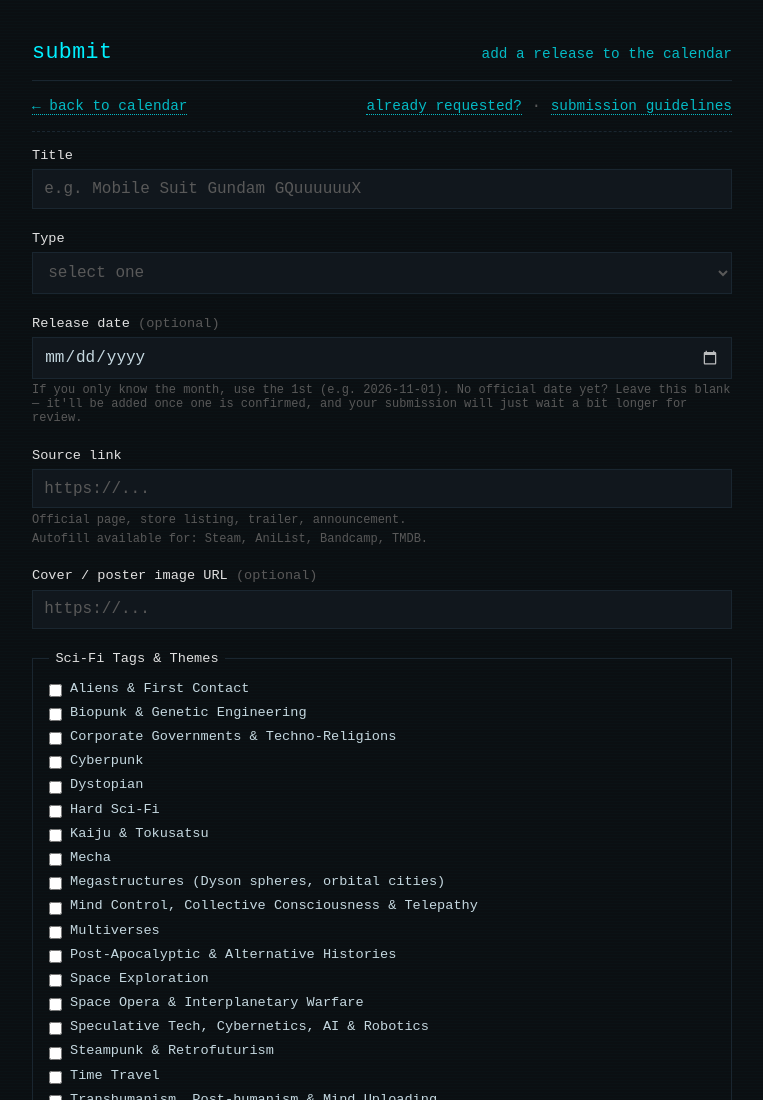
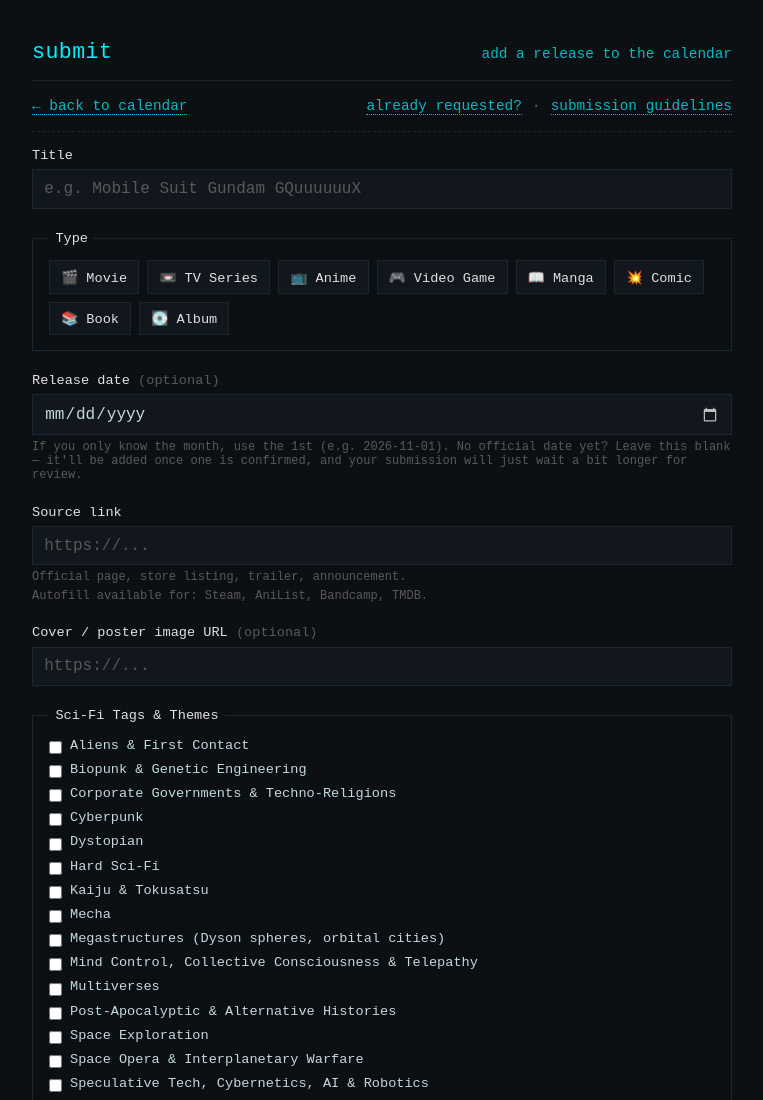
Before and after one commit to bbmane/event-horizon, a plain HTML site: page submit.html in a window 1280 px wide. Shown: the top 1100 px of the page, without its empty margins (258-1021 px from the left). Drawn offline with Linux system fonts and the light colour scheme.

Commit message:
Update submit.html

```diff
--- a/submit.html
+++ b/submit.html
@@ -264,6 +264,26 @@
   .autofill-status.ok { color: var(--ok); }
   .autofill-status.err { color: var(--err); }
 
+    .type-options { display: flex; flex-wrap: wrap; gap: 0.5rem; }
+  .type-options label { position: relative; cursor: pointer; }
+  .type-options input { position: absolute; opacity: 0; width: 1px; height: 1px; }
+  .type-options span {
+    display: block;
+    padding: 0.45rem 0.7rem;
+    border: 1px solid var(--border);
+    background: var(--bg-raised);
+    color: var(--text-dim);
+    font-size: 0.85rem;
+    transition: border-color 0.15s ease, color 0.15s ease;
+  }
+  .type-options label:hover span { border-color: var(--accent-dim); }
+  .type-options input:checked + span {
+    border-color: var(--accent);
+    color: var(--accent);
+    background: var(--accent-faint);
+  }
+  .type-options input:focus-visible + span { outline: 1px solid var(--accent); outline-offset: 2px; }
+
 </style>
 <script>
   let showUnderscore = true;
@@ -303,21 +323,20 @@
       <div class="field-error">Title is required.</div>
     </div>
 
-    <div class="field" id="typeField">
-      <label for="type">Type</label>
-      <select id="type" name="type" required>
-        <option value="" disabled selected>select one</option>
-        <option>Movie</option>
-        <option>TV Series</option>
-        <option>Anime</option>
-        <option>Video Game</option>
-        <option>Manga</option>
-        <option>Comic</option>
-        <option>Book</option>
-        <option>Album</option>
-      </select>
+    <fieldset id="typeField">
+      <legend>Type</legend>
+      <div class="type-options">
+        <label><input type="radio" name="type" value="Movie"><span>🎬 Movie</span></label>
+        <label><input type="radio" name="type" value="TV Series"><span>📼 TV Series</span></label>
+        <label><input type="radio" name="type" value="Anime"><span>📺 Anime</span></label>
+        <label><input type="radio" name="type" value="Video Game"><span>🎮 Video Game</span></label>
+        <label><input type="radio" name="type" value="Manga"><span>📖 Manga</span></label>
+        <label><input type="radio" name="type" value="Comic"><span>💥 Comic</span></label>
+        <label><input type="radio" name="type" value="Book"><span>📚 Book</span></label>
+        <label><input type="radio" name="type" value="Album"><span>💽 Album</span></label>
+      </div>
       <div class="field-error">Please select a type.</div>
-    </div>
+    </fieldset>
 
     <div class="field" id="dateField">
       <label for="date">Release date <span class="optional-tag">(optional)</span></label>
@@ -412,7 +431,14 @@
     'Mobile Suit Gundam GQuuuuuuX',
   ];
   titleInput.placeholder = `e.g. ${TITLE_PLACEHOLDER_POOL[Math.floor(Math.random() * TITLE_PLACEHOLDER_POOL.length)]}`;
-  const typeInput = document.getElementById('type');
+  function getType() {
+    const checked = form.querySelector('input[name="type"]:checked');
+    return checked ? checked.value : '';
+  }
+  function setType(value) {
+    const radio = [...form.querySelectorAll('input[name="type"]')].find((r) => r.value === value);
+    if (radio) radio.checked = true;
+  }
   const dateInput = document.getElementById('date');
   const urlInput = document.getElementById('url');
   const titleField = document.getElementById('titleField');
@@ -437,9 +463,9 @@
     if (!titleOk && !firstInvalid) firstInvalid = titleInput;
     ok = ok && titleOk;
 
-    const typeOk = typeInput.value.trim().length > 0;
+    const typeOk = getType() !== '';
     setInvalid(typeField, !typeOk);
-    if (!typeOk && !firstInvalid) firstInvalid = typeInput;
+    if (!typeOk && !firstInvalid) firstInvalid = form.querySelector('input[name="type"]');
     ok = ok && typeOk;
 
     const urlOk = urlInput.checkValidity() && urlInput.value.trim().length > 0;
@@ -457,9 +483,10 @@
   }
 
   // Clear a field's error state as soon as the user fixes it.
-  [titleInput, typeInput, urlInput].forEach((el) => {
+  [titleInput, urlInput].forEach((el) => {
     el.addEventListener('input', () => setInvalid(el.closest('.field'), false));
   });
+  typeField.addEventListener('change', () => setInvalid(typeField, false));
   grid.addEventListener('change', () => {
     if (form.querySelectorAll('input[name="tags"]:checked').length > 0) {
       setInvalid(tagsField, false);
@@ -572,7 +599,7 @@
         filled.push('cover');
       }
       if (result.type) {
-        typeInput.value = result.type;
+        setType(result.type);
         setInvalid(typeField, false);
         filled.push('type');
       }
```
